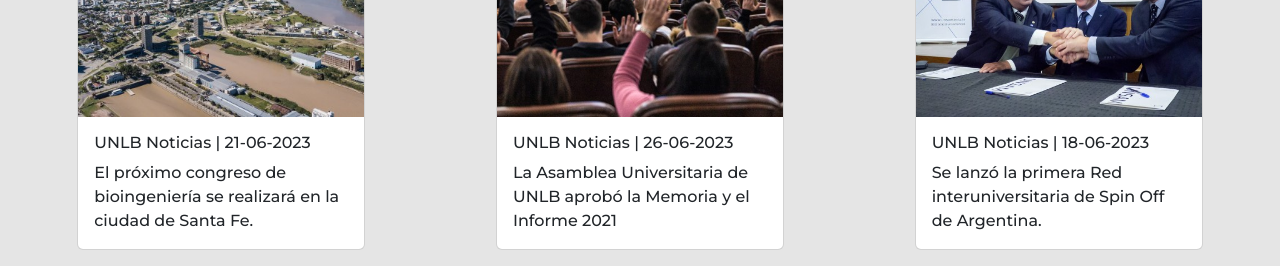
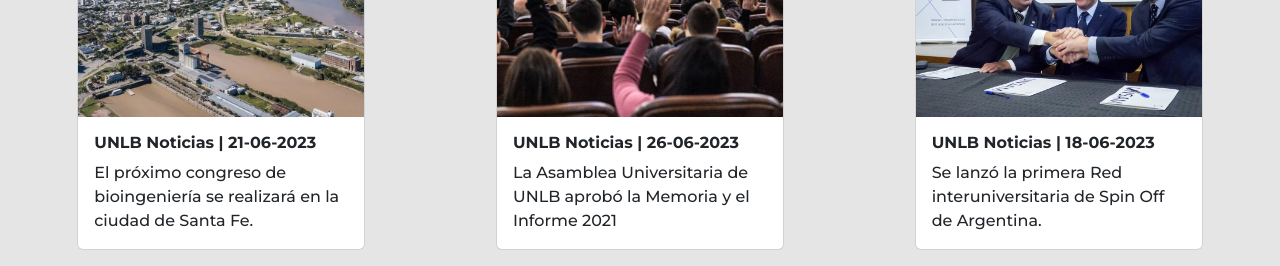
Before and after one commit to FrancoDoncel/universidad-de-la-boca, a plain HTML site: page index.html in a window 1280 px wide. Shown: the part 820-1086 px from the top of the page. Drawn offline with nearby package versions, Linux system fonts and the light colour scheme.

Commit message:
Trabajo final listo

```diff
--- a/index.html
+++ b/index.html
@@ -173,7 +173,7 @@
                                 <div class="card" style="width: 18rem; height: 25rem;">
                             <img src="./img/Laguna_Setubal_Bajante_Parana_Alfieri_35_vga.jpg" class="card-img-top" alt="...">
                             <div class="card-body">
-                                <h6 class="card-title">UNLB Noticias | 21-06-2023</h6>
+                                <h6 class="card-title"><b>UNLB Noticias | 21-06-2023</b></h6>
                                 <p class="card-text">El próximo congreso de bioingeniería se realizará en la ciudad de Santa Fe.</p>
                             </div>
                         </div>
@@ -184,7 +184,7 @@
                             <div class="card" style="width: 18rem;height: 25rem">
                             <img src="./img/01_Asamblea_UNL_2022_vga.jpg" class="card-img-top" alt="...">
                             <div class="card-body">
-                                <h6 class="card-title">UNLB Noticias | 26-06-2023</h6>
+                                <h6 class="card-title"><b>UNLB Noticias | 26-06-2023</b></h6>
                                 <p class="card-text">La Asamblea Universitaria de UNLB aprobó la Memoria y el Informe 2021</p>
                             </div>
                         </div>
@@ -196,7 +196,7 @@
                             <div class="card" style="width: 18rem;height: 25rem">
                             <img src="./img/P1090960_vga.jpg" class="card-img-top" alt="...">
                             <div class="card-body">
-                                <h6 class="card-title">UNLB Noticias | 18-06-2023</h6>
+                                <h6 class="card-title"><b>UNLB Noticias | 18-06-2023</b></h6>
                                 <p class="card-text">Se lanzó la primera Red interuniversitaria de Spin Off de Argentina.</p>
                             </div>
                         </div>
```
